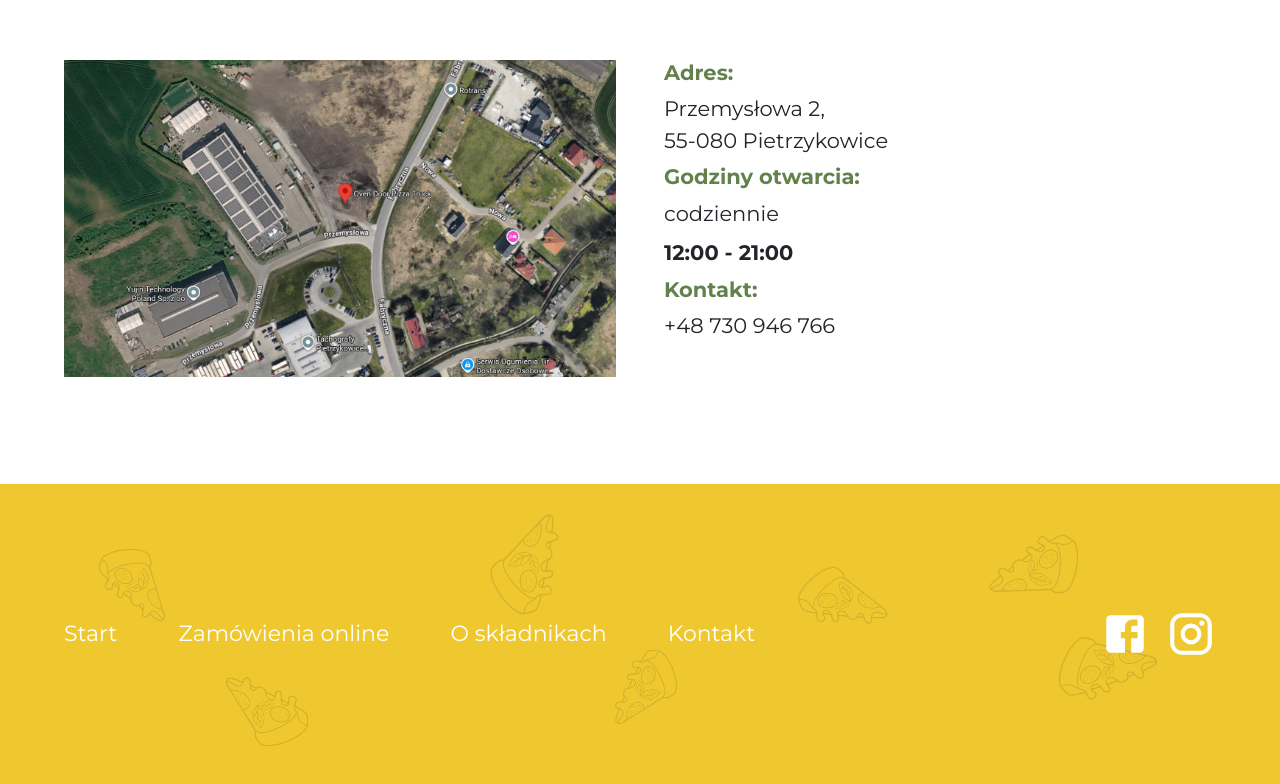
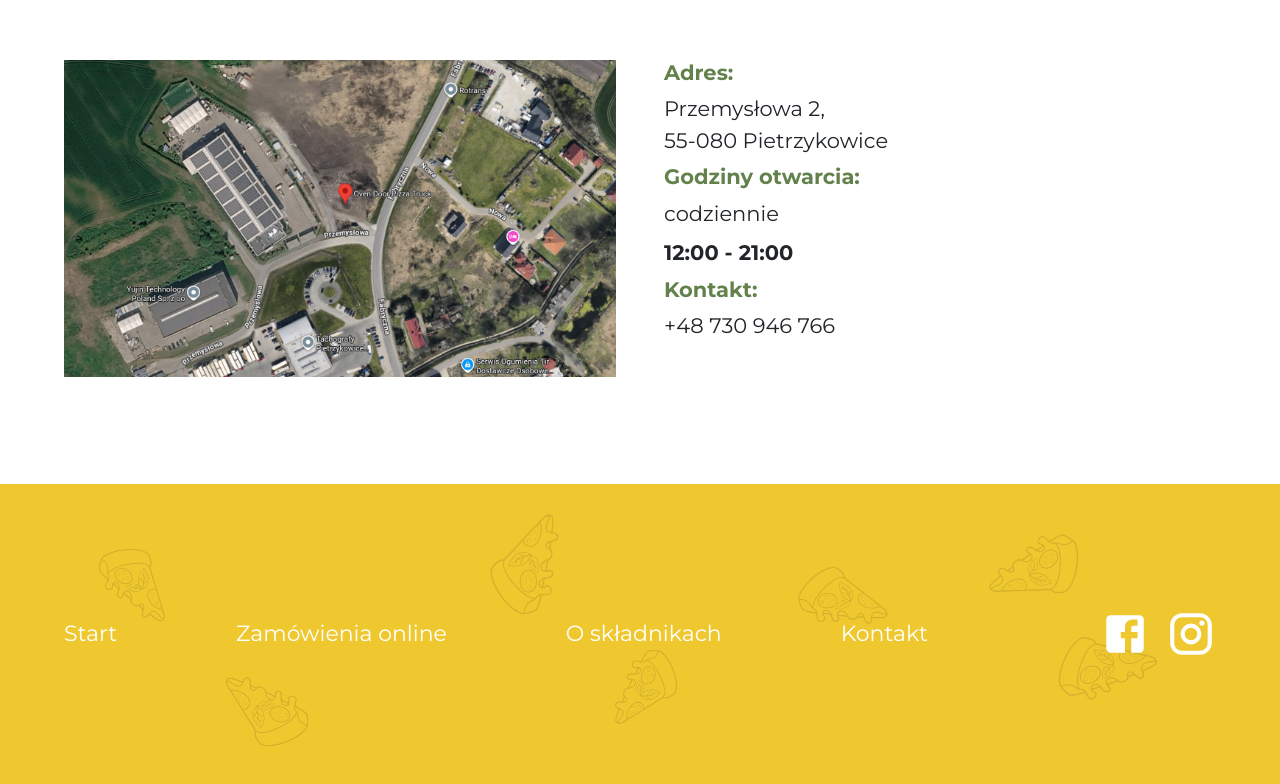
Before and after one commit to rezio3/ovendoor-website, a React (Vite) app: page / in a window 1280 px wide. Shown: the part 1692-2476 px from the top of the page. Built offline with nearby package versions, Linux system fonts and the light colour scheme.

Commit message:
add button hover

```diff
--- a/src/Layout/Footer.scss
+++ b/src/Layout/Footer.scss
@@ -1,11 +1,4 @@
-.footer-nav-wrapper {
-  width: 60%;
-  display: flex;
-  align-items: center;
-  justify-content: space-between;
-
-  .footer-nav-button {
-    color: white;
-    font-size: 22px;
-  }
+.footer-nav-button {
+  color: white;
+  font-size: 22px;
 }
--- a/src/Layout/Footer.tsx
+++ b/src/Layout/Footer.tsx
@@ -22,8 +22,8 @@ const Footer = () => {
         height={`${FOOTER_HEIGHT}px`}
         pizzaSlices={PIZZA_SLICES_FOOTER}
       />
-      <div className="wrapper w-100 h-100 d-flex justify-content-between align-items-center">
-        <div className="footer-nav-wrapper">
+      <div className="wrapper w-100 h-100 d-flex flex-column-reverse flex-md-row flex-reverse justify-content-center justify-content-md-between align-items-center gap-3">
+        <div className="d-flex flex-column flex-md-row align-items-center justify-content-between w-75 gap-1 gap-md-3">
           <NavLink to={routes.start}>
             <button className="footer-nav-button">Start</button>
           </NavLink>
--- a/src/Views/StartView/SubheaderView.tsx
+++ b/src/Views/StartView/SubheaderView.tsx
@@ -1,6 +1,7 @@
 import Button from "../../components/Button";
 import Header from "../../components/Header";
 import PizzaImg from "../../media/pizza-image.png";
+import { routes } from "../../utils/routes";
 
 const SubheaderView = () => {
   return (
@@ -24,7 +25,9 @@ const SubheaderView = () => {
           przygotowujemy na świeżo, bo wierzymy, że jakość czuć już od
           pierwszego kęsa.
         </p>
-        <Button>Zamów</Button>
+        <a href={routes.order}>
+          <Button>Zamów</Button>
+        </a>
       </div>
     </div>
   );
--- a/src/components/Button.scss
+++ b/src/components/Button.scss
@@ -3,4 +3,9 @@
   background-color: rgb(99, 130, 75);
   color: white;
   border-radius: 50px;
+  transition: 0.2s;
 }
+
+.button-custom-green:hover {
+  background-color: rgb(114, 167, 76);
+}
```
